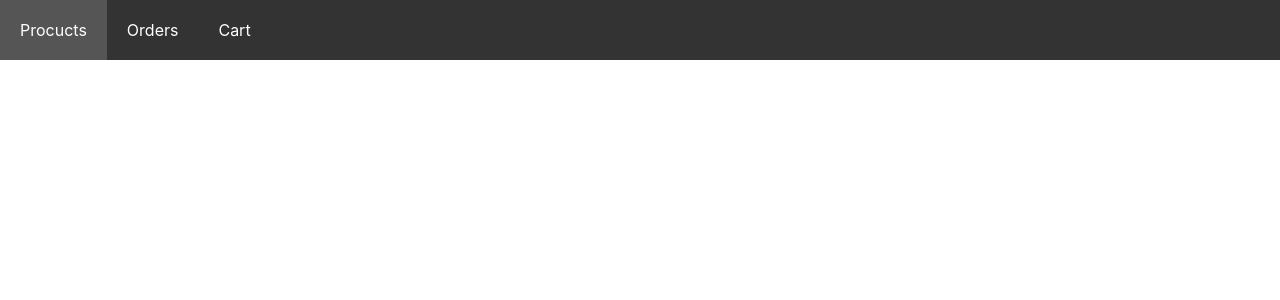
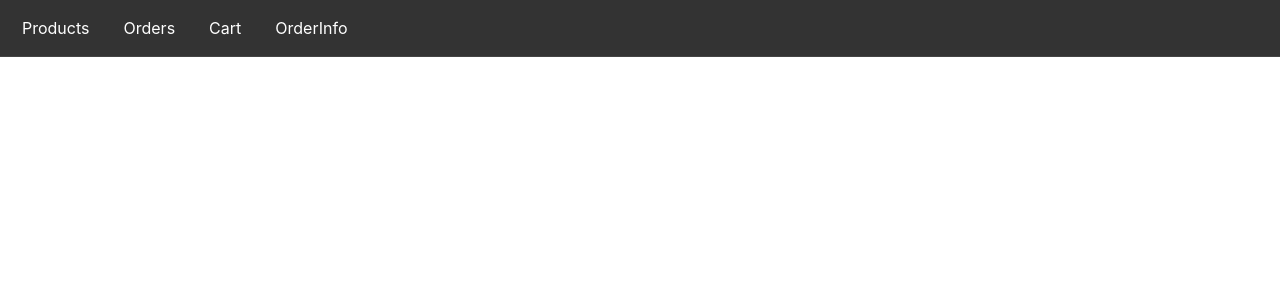
Before and after one commit to ba1ROn/FirstMenu, a React (Create React App) app in the folder menu/: page / in a window 1280 px wide. Shown: the top 300 px of the page. Built offline with nearby package versions, Linux system fonts and the light colour scheme.

Commit message:
add SideMenu

```diff
--- a/menu/src/App.js
+++ b/menu/src/App.js
@@ -1,12 +1,51 @@
-import React from 'react';
-import Menu from './menu';
+import React, { useState } from 'react';
+import TopMenu from './menu';
+import SideMenu from './secondMenu';
+import './Style.css';
 
-const App = () => {
-    return (
-        <div>
-            <Menu />
-        </div>
-    );
+// Данные верхнего меню
+const topMenuData = {
+  menu: [
+    { id: 1, menuContent: "Products" },
+    { id: 2, menuContent: "Orders" },
+    { id: 3, menuContent: "Cart" },
+    { id: 4, menuContent: "OrderInfo" },
+  ]
 };
 
+// Данные бокового меню
+const sideMenuData = {
+  sideMenu: [
+    { category: "Cloths", parentId: 1 },
+    { category: "Shoes", parentId: 1 },
+    { category: "Kids", parentId: 1 },
+    { category: "Current Orders", parentId: 2 },
+    { category: "Closed Orders", parentId: 2 },
+    { category: "All Orders", parentId: 2 },
+    { category: "Cart", parentId: 3 },
+    { category: "OrderInfo", parentId: 4 }
+  ]
+};
+
+function App() {
+  const [selectedMenuId, setSelectedMenuId] = useState(null); // Состояние для выбранного меню
+  const [isSideMenuVisible, setIsSideMenuVisible] = useState(false); // Состояние для видимости бокового меню
+
+  // Функция-обработчик для клика по элементу верхнего меню
+  const handleMenuClick = (id) => {
+    setSelectedMenuId(id); // Устанавливаем выбранный ID меню
+    setIsSideMenuVisible(true); // Показываем боковое меню
+  };
+
+  // Фильтруем элементы бокового меню по выбранному ID верхнего меню
+  const filteredSideMenuItems = sideMenuData.sideMenu.filter(item => item.parentId === selectedMenuId);
+
+  return (
+    <div>
+      <TopMenu menuItems={topMenuData.menu} onMenuClick={handleMenuClick} />
+      <SideMenu sideMenuItems={filteredSideMenuItems} isVisible={isSideMenuVisible} />
+    </div>
+  );
+}
+
 export default App;
--- a/menu/src/Style.css
+++ b/menu/src/Style.css
@@ -1,27 +1,84 @@
-.menu-container {
+
+
+/* Стили для верхнего меню */
+.TopMenu {
+  width: 100%;
   position: fixed;
   top: 0;
-  width: 100%;
+  left: 0;
   background-color: #333;
+  border-bottom: 1px solid #444;
+  padding: 10px;
+  box-sizing: border-box;
+  z-index: 1000;
 }
 
-.menu {
-  list-style-type: none;
+.TopMenu ul {
+  list-style: none;
+  padding: 0;
   margin: 0;
-  padding: 0;
   display: flex;
-  justify-content: flex-start;
+  gap: 10px;
 }
 
-.menu li {
-  padding: 20px;
+.TopMenu li {
+  padding: 8px 12px;
+  cursor: pointer;
+  color: #fff;
+  transition: background-color 0.3s ease;
 }
 
-.menu a {
-  text-decoration: none;
-  color: white;
+.TopMenu li:hover {
+  background-color: #555;
 }
 
-.menu li:hover {
+/* Стили для бокового меню */
+.SideMenu {
+  width: 250px;
+  position: fixed;
+  top: 0;
+  right: 0;
+  height: 100vh;
+  background-color: #222;
+  border-left: 1px solid #444;
+  padding: 20px;
+  box-sizing: border-box;
+  z-index: 1000;
+  transition: transform 0.3s ease;
+  transform: translateX(100%); /* Изначально скрыто */
+}
+
+.SideMenu.visible {
+  transform: translateX(0);
+}
+
+.SideMenu ul {
+  list-style: none;
+  padding: 0;
+  margin: 0;
+}
+
+.SideMenu li {
+  padding: 10px 15px;
+  margin-bottom: 5px;
+  border-bottom: 1px solid #444;
+  background-color: #333;
+  color: #fff;
+  cursor: pointer;
+  transition: background-color 0.3s ease;
+}
+
+.SideMenu li:last-child {
+  border-bottom: none;
+}
+
+.SideMenu li:hover {
   background-color: #555;
 }
+
+
+h1 {
+  font-size: 24px;
+  color: #fff;
+  margin: 0;
+}
--- a/menu/src/menu.js
+++ b/menu/src/menu.js
@@ -1,19 +1,20 @@
-import React  from 'react';
-import CodeMenu from './CodeMenu.json'
+import React from 'react';
 import './Style.css';
 
-const Menu = () => {
-    const menuItems = CodeMenu.menu;
+
+function TopMenu({ menuItems, onMenuClick }) {
     return(
-            <div className='menu-container'>
-                <ul className='menu'>
-                    {menuItems.map((el) => (
-                        <li key={el}>
-                            <a href='#'>{el.menuContent}</a>
+        <div className='TopMenu'>
+            <ul>
+                {menuItems.map(el => (
+                    <li onClick={() => onMenuClick(el.id)}>
+                        {el.menuContent}
                     </li>
                 ))}
             </ul>
         </div>
     )
+
 }
-export default Menu;
+
+export default TopMenu;
--- /dev/null
+++ b/menu/src/secondMenu.js
@@ -0,0 +1,20 @@
+import React from 'react';
+import './Style.css';
+
+
+function SideMenu({ sideMenuItems, isVisible }) {
+    const style = isVisible ? "SideMenu visible" : "SideMenu";
+        return(
+            <div className={style}>
+                <ul>
+                    {sideMenuItems.map(el=>(
+                        <li>
+                            {el.category}
+                        </li>
+                    ))}
+                </ul>
+            </div>
+        )
+}
+
+export default SideMenu;
```
Lines whose indentation alone changed are shown as unchanged.
